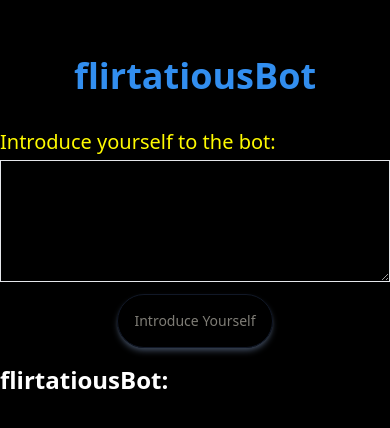
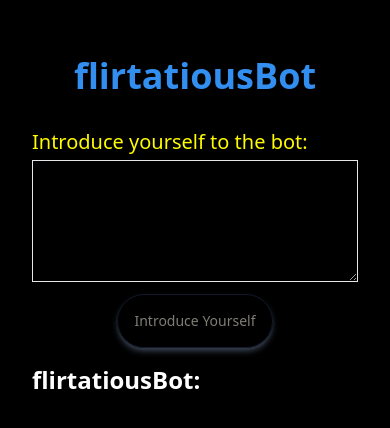
Before and after one commit to MaDrCloudDev/svelteKitOpenAi, a SvelteKit app: page / in a window 390 px wide. Shown: the top 428 px of the page. Built offline with nearby package versions, Linux system fonts and the light colour scheme.

Commit message:
fix on mobile

```diff
--- a/src/routes/+layout.svelte
+++ b/src/routes/+layout.svelte
@@ -2,6 +2,6 @@
 	import '../app.css'
 </script>
 
-<div class="flex flex-col items-center py-14">
+<div class="flex flex-col items-center py-14 px-8">
 	<slot />
 </div>
```
